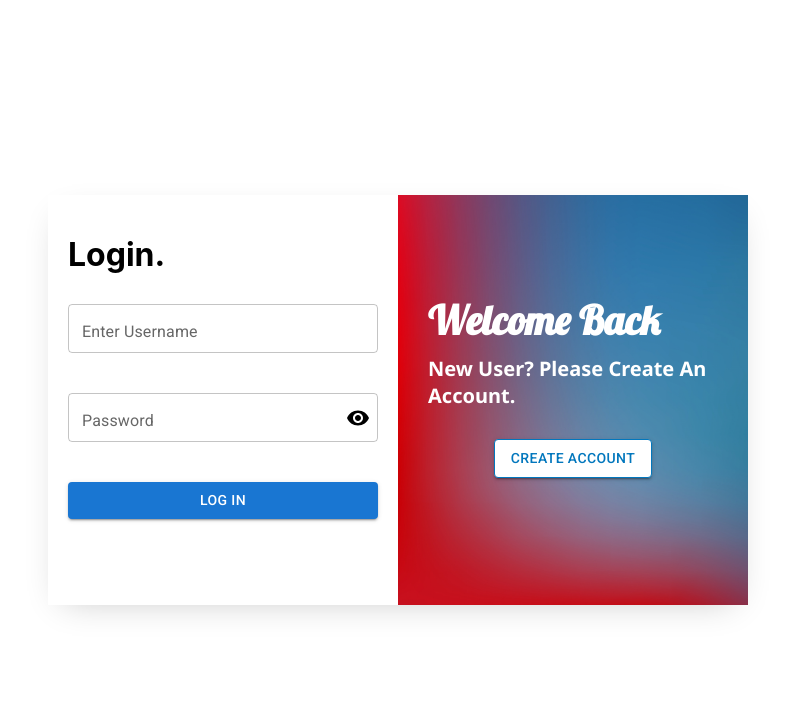
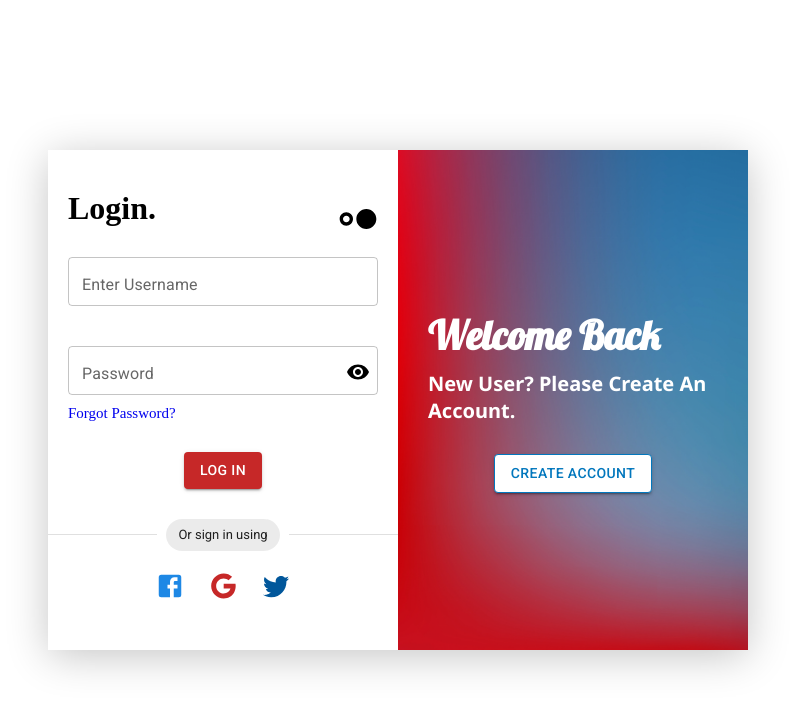
Before and after one commit to ashfakinamdar/ashfak, a React (Create React App) app: page /login in a window 1280 px wide. Shown: the top 710 px of the page, without its empty margins (242-1037 px from the left). Built offline with nearby package versions, Linux system fonts and the light colour scheme.

Commit message:
Structure Changed

```diff
--- a/src/App.js
+++ /dev/null
@@ -1,22 +0,0 @@
-import React, { Component } from "react";
-
-import { BrowserRouter as Router, Switch, Route, Link } from "react-router-dom";
-import login from "./login";
-import dashboard from "./dashboard";
-
-class App extends Component {
-  render() {
-    return (
-      <Router>
-        <div>
-          <Switch>
-            <Route exact path="/login" component={login} />
-            <Route exact path="/dashboard" component={dashboard} />
-          </Switch>
-        </div>
-      </Router>
-    );
-  }
-}
-
-export default App;
--- a/src/dashboard.js
+++ b/src/Components/dashboard.js
@@ -1,17 +1,10 @@
 import React from "react";
-import "./App.css";
+import "../Style/App.css";
 import ListSubheader from '@mui/material/ListSubheader';
 import List from '@mui/material/List';
 import ListItemButton from '@mui/material/ListItemButton';
 import ListItemIcon from '@mui/material/ListItemIcon';
 import ListItemText from '@mui/material/ListItemText';
-import Collapse from '@mui/material/Collapse';
-import InboxIcon from '@mui/icons-material/MoveToInbox';
-import DraftsIcon from '@mui/icons-material/Drafts';
-import SendIcon from '@mui/icons-material/Send';
-import ExpandLess from '@mui/icons-material/ExpandLess';
-import ExpandMore from '@mui/icons-material/ExpandMore';
-import StarBorder from '@mui/icons-material/StarBorder';
 import AppBar from '@mui/material/AppBar';
 import Box from '@mui/material/Box';
 import Toolbar from '@mui/material/Toolbar';
@@ -19,6 +12,9 @@ import Typography from '@mui/material/Typography';
 import Button from '@mui/material/Button';
 import IconButton from '@mui/material/IconButton';
 import MenuIcon from '@mui/icons-material/Menu';
+import AccountBoxIcon from '@mui/icons-material/AccountBox';
+import ContactPhoneIcon from '@mui/icons-material/ContactPhone';
+import InfoIcon from '@mui/icons-material/Info';
 
 
 class dashboard extends React.Component {
@@ -56,10 +52,10 @@ class dashboard extends React.Component {
             aria-label="menu"
             sx={{ mr: 2 }}
           >
-            <MenuIcon />
+
           </IconButton>
           <Typography variant="h6" component="div" sx={{ flexGrow: 1 }}>
-            News
+            Welcome
           </Typography>
           <Button color="inherit" onClick={this.logout}>Logout</Button>
         </Toolbar>
@@ -76,15 +72,21 @@ class dashboard extends React.Component {
       }
     > <ListItemButton>
     <ListItemIcon>
-      <SendIcon />
+      <AccountBoxIcon />
     </ListItemIcon>
-    <ListItemText primary="Sent mail" />
+    <ListItemText primary="Profile" />
   </ListItemButton>
   <ListItemButton>
     <ListItemIcon>
-      <DraftsIcon />
+      <ContactPhoneIcon />
     </ListItemIcon>
-    <ListItemText primary="Drafts" />
+    <ListItemText primary="Contact" />
+  </ListItemButton>
+  <ListItemButton>
+    <ListItemIcon>
+      <InfoIcon />
+    </ListItemIcon>
+    <ListItemText primary="About" />
   </ListItemButton></List>
       </div>
     );
--- a/src/login.js
+++ b/src/Components/login.js
@@ -1,5 +1,5 @@
 import React from "react";
-import "./App.css";
+import "../Style/App.css";
 import Button from "@mui/material/Button";
 import TextField from "@mui/material/TextField";
 import Stack from "@mui/material/Stack";
@@ -7,6 +7,12 @@ import RemoveRedEyeIcon from "@mui/icons-material/RemoveRedEye";
 import VisibilityOffIcon from "@mui/icons-material/VisibilityOff";
 import Grid from '@mui/material/Grid';
 import FormControl from "@mui/material/FormControl";
+import Divider from '@mui/material/Divider';
+import Chip from '@mui/material/Chip';
+import FacebookIcon from '@mui/icons-material/Facebook';
+import GoogleIcon from '@mui/icons-material/Google';
+import TwitterIcon from '@mui/icons-material/Twitter';
+import HdrStrongIcon from '@mui/icons-material/HdrStrong';
 
 
 class login extends React.Component {
@@ -26,16 +32,17 @@ class login extends React.Component {
   };
 
   handleUsernameChange = (e) => {
-    this.setState({ username: e.target.value });
+    this.setState({ username: e.target.value ,errorUsername: false});
   };
   handlePasswordChange = (e) => {
-    this.setState({ password: e.target.value });
+    this.setState({ password: e.target.value,errorPassword: false  });
   };
   showPassword = () => {
     this.setState({ show: !this.state.show });
   };
   submit = () => {
     let { username, password } = this.state;
+
     if (username.toLocaleLowerCase() === "admin") {
       this.setState({ errorUsername: false });
     } else {
@@ -56,10 +63,11 @@ class login extends React.Component {
     return (
       <div className="backgound">
         <div className="loginBox">
-        <Grid container>
+        <Grid container className="height100">
         <Grid item xs={6}>
         <div className="container">
-        <h1 className="mainText">Login.</h1>
+          <div className="flexLogin">
+        <h1 className="mainText">Login.</h1><HdrStrongIcon style={{fontSize:40}} /></div>
               <FormControl className="width100">
                 <Stack spacing={5}>
                   {" "}
@@ -83,22 +91,36 @@ class login extends React.Component {
                     autoComplete="current-password"
                     helperText={errorPassword ? "Incorrect Password" : ""}
                   />
-                  <span className="passwordView">
+                  <a href="#"className="forgotText">Forgot Password?</a>
+                  <span className={errorUsername ? "passwordView2" : "passwordView"}>
                     {show ? (
                       <VisibilityOffIcon onClick={this.showPassword} />
                     ) : (
                       <RemoveRedEyeIcon onClick={this.showPassword} />
                     )}
                   </span>
-                  <Button variant="contained" onClick={this.submit}>
+                  <div className="textAlignCenter mt-0">
+                  <Button variant="contained" onClick={this.submit} className="loginButton">
                     Log In
                   </Button>
+                  </div>
+
                 </Stack>
               </FormControl>
             </div>
+            <Divider className="mb-20">
+        <Chip label="Or sign in using" />
+      </Divider>
+            <Grid container className="textAlignCenter iconPadding" >
+               <Grid item xs={4}><FacebookIcon style={{color:"#1e88e5",fontSize:30}}/></Grid>
+               <Grid item xs={4}><GoogleIcon style={{color:"#c62828",fontSize:30}}/></Grid>
+               <Grid item xs={4}><TwitterIcon style={{color:"#01579b",fontSize:30}}/></Grid>
+            </Grid>
         </Grid>
         <Grid item xs={6} className="gridBackground">
+
        <h1 className="loginText">Welcome Back</h1>
+
        <h1 className="helperText">New User? Please Create An Account.</h1>
        <div className="textAlignCenter">
        <Button variant="contained" className="createAccountButton">
--- a/src/App.css
+++ b/src/Style/App.css
@@ -1,6 +1,6 @@
 @import url("https://fonts.googleapis.com/css2?family=Noto+Sans:wght@700&display=swap");
 @import url("https://fonts.googleapis.com/css2?family=Lobster&display=swap");
-
+/* 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 */
 .backgound {
   /* background-image: url("./Assets/OXavm4.jpg"); */
   background-repeat: no-repeat;
@@ -8,12 +8,12 @@
   height: 100vh;
 }
 .gridBackground {
-  background-image: url("./Assets/OXavm4.jpg");
+  background-image: url("../Assets/OXavm4.jpg");
   background-repeat: no-repeat;
   background-size: cover;
 }
 .loginBox {
-  height: 410px;
+  height: 500px;
   background-color: white;
   width: 700px;
   margin: 0;
@@ -22,7 +22,7 @@
   left: 50%;
   transform: translate(-50%, -50%);
 
-  box-shadow: 0px 10px 34px -15px rgb(0 0 0 / 24%);
+  box-shadow: 0px 6px 40px -1px rgb(0 0 0 / 24%);
 }
 .header {
   height: 100px;
@@ -55,7 +55,12 @@
 .passwordView {
   position: absolute;
   right: 8px;
-  top: 29%;
+  top: 27%;
+}
+.passwordView2 {
+  position: absolute;
+  right: 8px;
+  top: 30%;
 }
 .css-1t8l2tu-MuiInputBase-input-MuiOutlinedInput-input {
   height: 16px !important;
@@ -63,14 +68,12 @@
 .css-i7rae6-MuiList-root {
   height: 100vh;
 }
-.MuiGrid-container {
-  height: 100%;
-}
+
 .loginText {
   font-family: "Lobster", cursive;
   color: white;
   font-size: 40px;
-  margin: 100px 0px 0px 30px;
+  margin: 160px 0px 0px 30px;
 }
 .helperText {
   font-family: "Noto Sans", sans-serif;
@@ -103,3 +106,43 @@
 .MuiFormControl-root {
   width: 100% !important;
 }
+.textAlignCenter .loginButton {
+  background-color: #c62828 !important;
+  margin-top: 20px !important;
+}
+.height100 {
+  height: 100% !important;
+}
+.textAlignCenter .loginButton:hover,
+.textAlignCenter .loginButton:focus {
+  background-color: white !important;
+  color: #c62828;
+  border: 1px solid #c62828;
+}
+.forgotText {
+  margin: 10px 0px 10px 0px !important;
+  font-size: 15px;
+}
+a {
+  text-decoration: none;
+}
+.mt-0 {
+  margin-top: 0px !important;
+}
+.mb-20 {
+  margin-bottom: 20px !important;
+}
+.iconPadding {
+  padding: 0px 95px;
+}
+.css-i7rae6-MuiList-root {
+  max-width: 260px !important;
+}
+.MuiList-subheader {
+  box-shadow: 0px 6px 40px -1px rgb(0 0 0 / 24%);
+}
+.flexLogin {
+  display: flex;
+  align-items: center;
+  justify-content: space-between;
+}
--- a/src/index.css
+++ /dev/null
@@ -1,13 +0,0 @@
-body {
-  margin: 0;
-  font-family: -apple-system, BlinkMacSystemFont, 'Segoe UI', 'Roboto', 'Oxygen',
-    'Ubuntu', 'Cantarell', 'Fira Sans', 'Droid Sans', 'Helvetica Neue',
-    sans-serif;
-  -webkit-font-smoothing: antialiased;
-  -moz-osx-font-smoothing: grayscale;
-}
-
-code {
-  font-family: source-code-pro, Menlo, Monaco, Consolas, 'Courier New',
-    monospace;
-}
--- a/src/index.js
+++ b/src/index.js
@@ -1,12 +1,11 @@
 import React from "react";
 import ReactDOM from "react-dom";
-import "./index.css";
-import App from "./App";
+import Route from "../src/route";
 import reportWebVitals from "./reportWebVitals";
 
 ReactDOM.render(
   <React.StrictMode>
-    <App />
+    <Route />
   </React.StrictMode>,
   document.getElementById("root")
 );
--- a/src/route.js
+++ b/src/route.js
@@ -1,22 +1,24 @@
 import React, { Component } from "react";
-import { Route, Switch, Redirect } from "react-router-dom";
-import loginMain from "./login";
-import dashboard from "./dashboard";
+import { BrowserRouter as Router, Switch, Route, Redirect } from "react-router-dom";
+import login from "./Components/login";
+import dashboard from "./Components/dashboard";
 
-class route extends React.Component {
+class App extends Component {
   render() {
     return (
       <Router>
-        <Switch>
+        <div>
+          <Switch>
           <Route exact path="/">
             <Redirect to="/login" />
           </Route>
-          <Route exact path="/login" component={loginMain} />
-          <Route exact path="/dashboard" component={dashboard} />
-        </Switch>
+            <Route exact path="/login" component={login} />
+            <Route exact path="/dashboard" component={dashboard} />
+          </Switch>
+        </div>
       </Router>
     );
   }
 }
 
-export default route;
+export default App;
```
Also changed, not shown: src/logo.svg (deleted), 1 other file (tests, documents, lock files or other folders).
